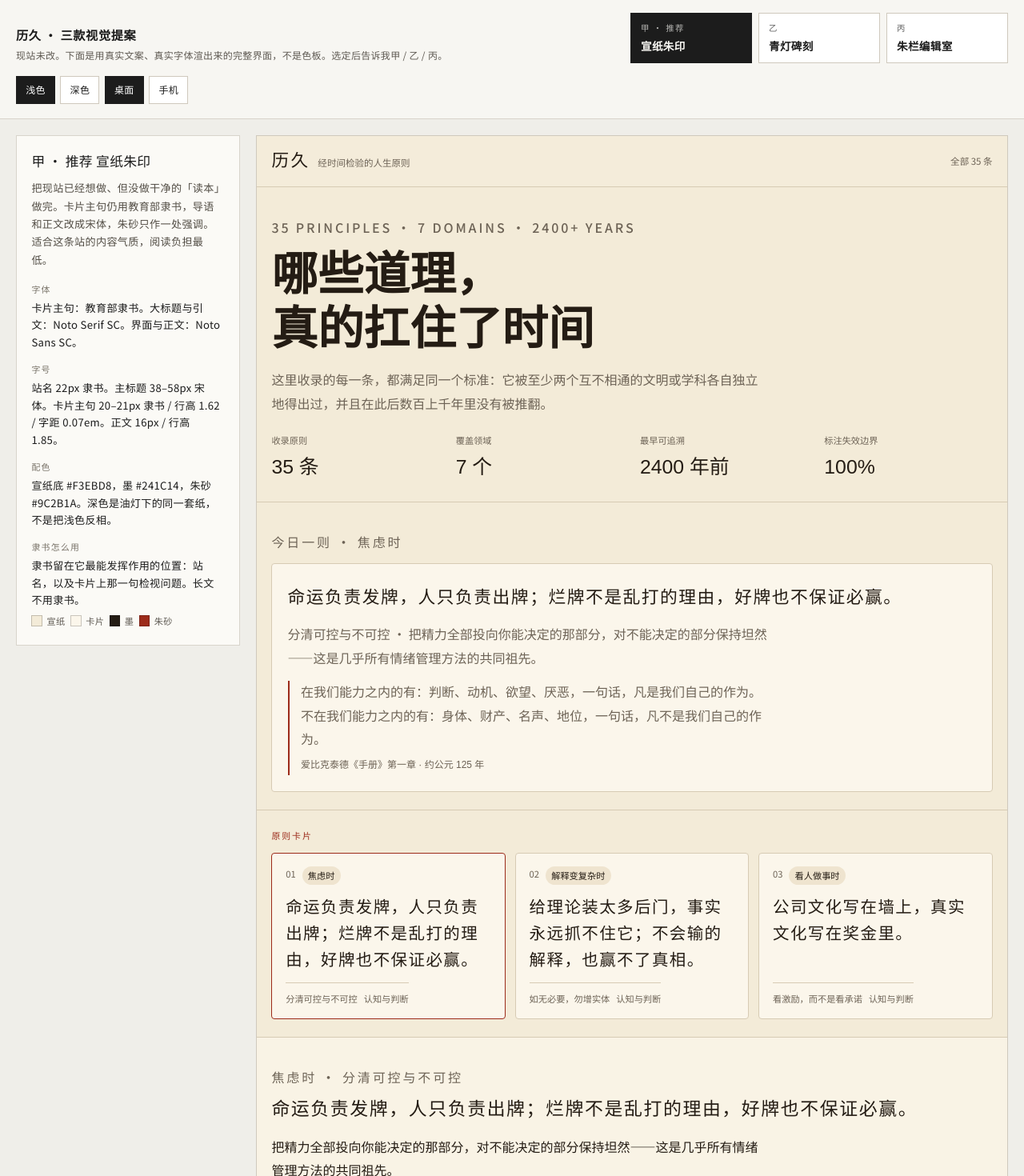
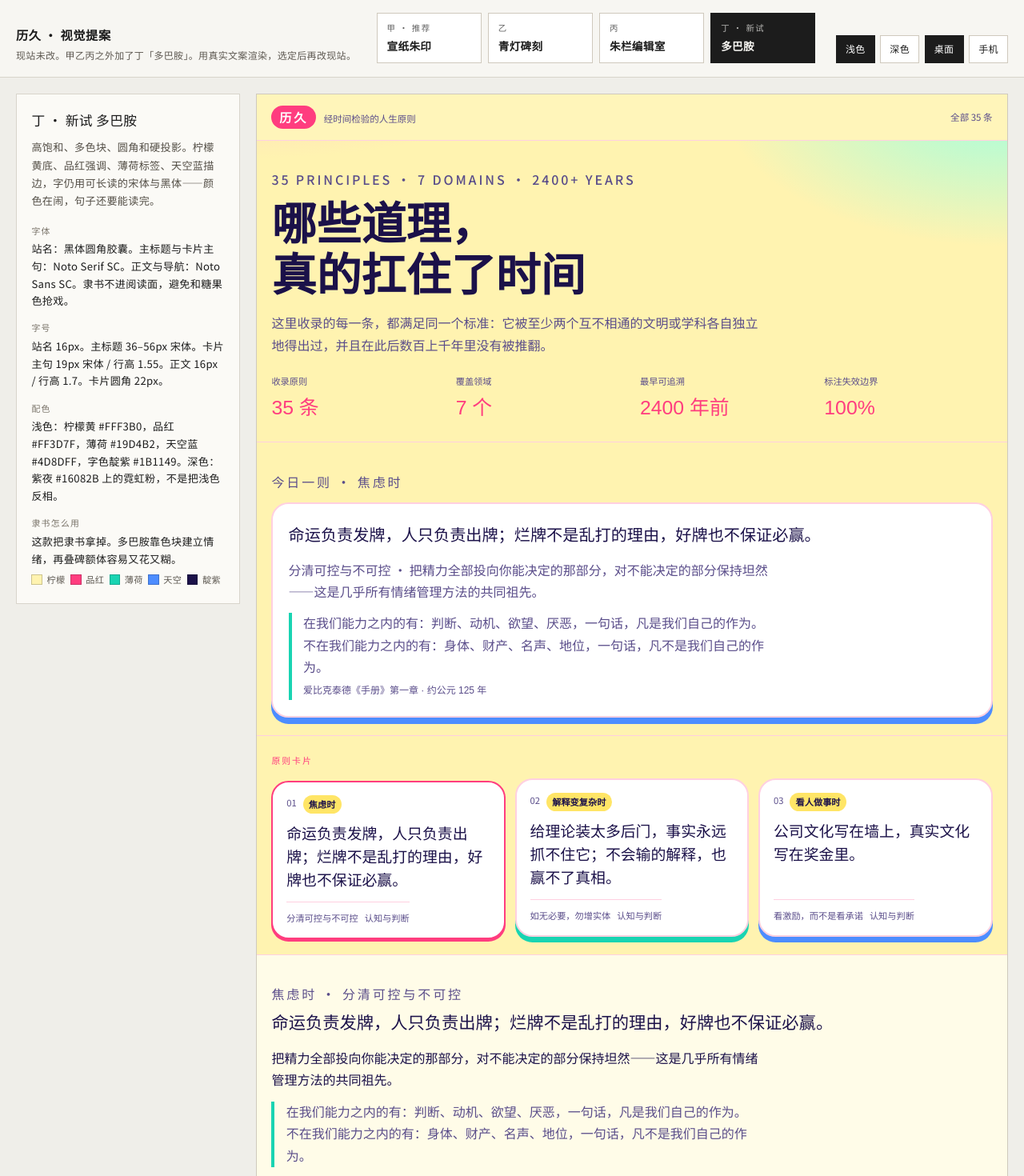
Before and after one commit to brianbai1123/lijiu, a Next.js app: page /designs in a window 1280 px wide. Shown: the top 1470 px of the page at 80% size. Built offline with nearby package versions, Linux system fonts and the light colour scheme; a web font is replaced by a local one.

Commit message:
在视觉提案中加入丁款多巴胺配色
高饱和柠檬、品红、薄荷、天空蓝，默认打开即可对比。现站仍未改。

Co-authored-by: bylbyx <bylbyx@gmail.com>

```diff
--- a/src/app/designs/designs.css
+++ b/src/app/designs/designs.css
@@ -60,7 +60,7 @@
 }
 
 .design-picks button {
-  min-width: 9.5rem;
+  min-width: 8.2rem;
   padding: 0.55rem 0.75rem;
   text-align: left;
 }
@@ -298,6 +298,54 @@
   --d-accent-ink: #140807;
   --d-line: #2a2a2a;
   --d-chip: #222;
+}
+
+.design-frame[data-proposal="dopamine"] {
+  --d-bg: #fff3b0;
+  --d-ink: #1b1149;
+  --d-muted: #5a4d8a;
+  --d-paper: #ffffff;
+  --d-accent: #ff3d7f;
+  --d-accent-ink: #fff;
+  --d-line: #ffd0e0;
+  --d-chip: #b8ffe6;
+  --d-mint: #19d4b2;
+  --d-sky: #4d8dff;
+  --d-lemon: #ffe566;
+  --d-hero: var(--font-noto-serif), "Noto Serif SC", serif;
+  --d-check: var(--font-noto-serif), "Noto Serif SC", serif;
+  --d-ui: var(--font-source-han), "Noto Sans SC", sans-serif;
+  --d-radius: 1.35rem;
+  --d-hero-size: clamp(2.3rem, 6vw, 3.5rem);
+  --d-hero-leading: 1.14;
+  --d-check-size: 1.18rem;
+  --d-check-leading: 1.55;
+  --d-check-tracking: 0;
+  --d-body: 1rem;
+  --d-body-leading: 1.7;
+  --d-header-brand: var(--font-source-han), "Noto Sans SC", sans-serif;
+  background:
+    radial-gradient(900px 420px at 0% -10%, #ffb3d4 0%, transparent 55%),
+    radial-gradient(720px 380px at 100% 0%, #9effe0 0%, transparent 50%),
+    var(--d-bg);
+}
+
+.design-frame[data-proposal="dopamine"][data-scheme="dark"] {
+  --d-bg: #16082b;
+  --d-ink: #fff4fb;
+  --d-muted: #c9b3e8;
+  --d-paper: #24103f;
+  --d-accent: #ff5ca8;
+  --d-accent-ink: #1a0820;
+  --d-line: #5a2a7a;
+  --d-chip: #1fd4b5;
+  --d-mint: #5cffc4;
+  --d-sky: #7ab0ff;
+  --d-lemon: #ffe566;
+  background:
+    radial-gradient(800px 380px at 0% 0%, #ff3d7f55 0%, transparent 55%),
+    radial-gradient(640px 340px at 100% 8%, #19d4b244 0%, transparent 50%),
+    var(--d-bg);
 }
 
 .d-header {
@@ -584,3 +632,71 @@
   font-size: 0.65rem;
   font-weight: 400;
 }
+
+.design-frame[data-proposal="dopamine"] .d-brand strong {
+  padding: 0.12rem 0.62rem 0.08rem;
+  border-radius: 999px;
+  background: var(--d-accent);
+  color: var(--d-accent-ink);
+  font-size: 0.95rem;
+  font-weight: 700;
+  letter-spacing: 0.18em;
+}
+
+.design-frame[data-width="wide"][data-proposal="dopamine"] .d-cards {
+  grid-template-columns: repeat(3, minmax(0, 1fr));
+}
+
+.design-frame[data-proposal="dopamine"] .d-card {
+  border-width: 2px;
+  box-shadow: 0 7px 0 var(--d-accent);
+}
+
+.design-frame[data-proposal="dopamine"] .d-card:nth-child(2) {
+  box-shadow: 0 7px 0 var(--d-mint);
+}
+
+.design-frame[data-proposal="dopamine"] .d-card:nth-child(3) {
+  box-shadow: 0 7px 0 var(--d-sky);
+}
+
+.design-frame[data-proposal="dopamine"] .d-card[aria-pressed="true"] {
+  transform: translateY(3px);
+  box-shadow: 0 3px 0 var(--d-accent);
+}
+
+.design-frame[data-proposal="dopamine"] .d-chip {
+  background: var(--d-lemon);
+  color: #1b1149;
+  font-weight: 600;
+}
+
+.design-frame[data-proposal="dopamine"] .d-quote {
+  border-left-width: 4px;
+  border-left-color: var(--d-mint);
+}
+
+.design-frame[data-proposal="dopamine"] .d-stats dd {
+  color: var(--d-accent);
+}
+
+.design-frame[data-proposal="dopamine"] .d-daily-card {
+  border-width: 2px;
+  box-shadow: 0 8px 0 var(--d-sky);
+}
+
+.design-frame[data-proposal="dopamine"] .d-quad b:nth-child(1) {
+  border-color: var(--d-accent);
+}
+
+.design-frame[data-proposal="dopamine"] .d-quad b:nth-child(2) {
+  border-color: var(--d-mint);
+}
+
+.design-frame[data-proposal="dopamine"] .d-quad b:nth-child(3) {
+  border-color: var(--d-sky);
+}
+
+.design-frame[data-proposal="dopamine"] .d-quad b:nth-child(4) {
+  border-color: var(--d-lemon);
+}
--- a/src/app/designs/gallery.tsx
+++ b/src/app/designs/gallery.tsx
@@ -31,7 +31,7 @@ const QUAD: Record<(typeof SAMPLE_IDS)[number], [string, string][]> = {
   ],
 };
 
-type Proposal = "xuan" | "stele" | "edit";
+type Proposal = "xuan" | "stele" | "edit" | "dopamine";
 type Scheme = "light" | "dark";
 type Width = "wide" | "narrow";
 
@@ -94,10 +94,27 @@ const PROPOSALS: {
       { hex: "#B42318", label: "朱栏" },
     ],
   },
+  {
+    id: "dopamine",
+    kicker: "丁 · 新试",
+    name: "多巴胺",
+    lede: "高饱和、多色块、圆角和硬投影。柠檬黄底、品红强调、薄荷标签、天空蓝描边，字仍用可长读的宋体与黑体——颜色在闹，句子还要能读完。",
+    fonts: "站名：黑体圆角胶囊。主标题与卡片主句：Noto Serif SC。正文与导航：Noto Sans SC。隶书不进阅读面，避免和糖果色抢戏。",
+    sizes: "站名 16px。主标题 36–56px 宋体。卡片主句 19px 宋体 / 行高 1.55。正文 16px / 行高 1.7。卡片圆角 22px。",
+    color: "浅色：柠檬黄 #FFF3B0，品红 #FF3D7F，薄荷 #19D4B2，天空蓝 #4D8DFF，字色靛紫 #1B1149。深色：紫夜 #16082B 上的霓虹粉，不是把浅色反相。",
+    lishu: "这款把隶书拿掉。多巴胺靠色块建立情绪，再叠碑额体容易又花又糊。",
+    swatches: [
+      { hex: "#FFF3B0", label: "柠檬" },
+      { hex: "#FF3D7F", label: "品红" },
+      { hex: "#19D4B2", label: "薄荷" },
+      { hex: "#4D8DFF", label: "天空" },
+      { hex: "#1B1149", label: "靛紫" },
+    ],
+  },
 ];
 
 export function DesignGallery() {
-  const [proposal, setProposal] = React.useState<Proposal>("xuan");
+  const [proposal, setProposal] = React.useState<Proposal>("dopamine");
   const [scheme, setScheme] = React.useState<Scheme>("light");
   const [width, setWidth] = React.useState<Width>("wide");
   const [openId, setOpenId] = React.useState<(typeof SAMPLE_IDS)[number]>(
@@ -114,9 +131,9 @@ export function DesignGallery() {
       <header className="design-chrome">
         <div className="design-chrome-inner">
           <div>
-            <h1>历久 · 三款视觉提案</h1>
+            <h1>历久 · 视觉提案</h1>
             <p>
-              现站未改。下面是用真实文案、真实字体渲出来的完整界面，不是色板。选定后告诉我甲 / 乙 / 丙。
+              现站未改。甲乙丙之外加了丁「多巴胺」。用真实文案渲染，选定后再改现站。
             </p>
           </div>
           <div className="design-picks">
--- a/src/app/designs/page.tsx
+++ b/src/app/designs/page.tsx
@@ -3,8 +3,8 @@ import type { Metadata } from "next";
 import { DesignGallery } from "./gallery";
 
 export const metadata: Metadata = {
-  title: "历久 · 三款视觉提案",
-  description: "宣纸朱印、青灯碑刻、朱栏编辑室。选定后再改现站。",
+  title: "历久 · 视觉提案",
+  description: "宣纸朱印、青灯碑刻、朱栏编辑室、多巴胺。选定后再改现站。",
   robots: { index: false, follow: false },
 };
 
```
